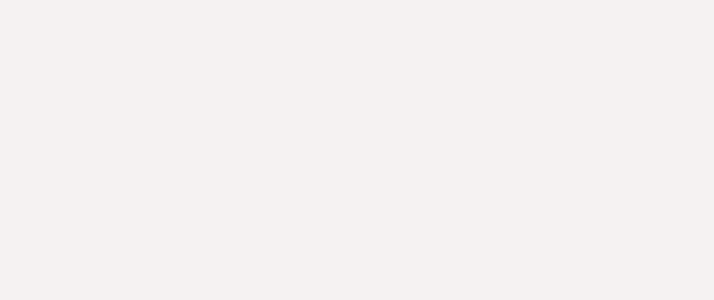
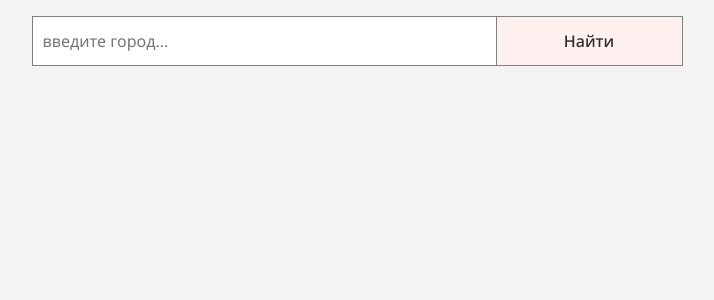
Before and after one commit to PolinaTcaciuc/vue-weather, a Vue app: page /weather in a window 1280 px wide. Before the commit this address had no page. Shown: the top 300 px of the page, without its empty margins (283-997 px from the left). Built offline with nearby package versions, Linux system fonts and the light colour scheme.

Commit message:
feat: add weather fetch page and search form component

```diff
--- a/src/assets/styles/common.scss
+++ b/src/assets/styles/common.scss
@@ -38,3 +38,11 @@ ul {
     margin: 0;
     list-style: none;
 }
+
+
+input[type="search"]::-webkit-search-decoration,
+input[type="search"]::-webkit-search-cancel-button,
+input[type="search"]::-webkit-search-results-button,
+input[type="search"]::-webkit-search-results-decoration {
+  -webkit-appearance:none;
+}
--- /dev/null
+++ b/src/components/SearchForm.vue
@@ -0,0 +1,41 @@
+<template>
+  <form @submit.prevent="searchCity" method="#" action="#" class="form-search pt-3">
+    <v-input
+      v-model.trim="city"
+      type="search"
+      placeholder="введите город..."
+      :maxlength="30"
+      :class="['form-search__input', props.classes.input]"
+    />
+    <v-button
+      bg="pink"
+      :class="['form-search__btn', props.classes.btn]"
+      fontWeight="500"
+      >Найти</v-button
+    >
+  </form>
+</template>
+
+<script setup>
+import { defineProps } from "vue";
+const props = defineProps({
+  classes: {
+    type: Object,
+  },
+});
+</script>
+
+<style lang="scss">
+.form-search {
+  display: flex;
+  justify-content: center;
+  align-items: stretch;
+  &__input {
+    max-height: none;
+  }
+  &__btn {
+    border: 1px solid grey;
+    border-left: none;
+  }
+}
+</style>
--- /dev/null
+++ b/src/pages/WeatherFetchPage.vue
@@ -0,0 +1,21 @@
+<template>
+  <section class="weather-fetch">
+    <div class="container">
+      <div class="row justify-content-center">
+        <search-form :classes="searchFormClasses"/>
+      </div>
+    </div>
+  </section>
+</template>
+
+<script setup>
+import SearchForm from "@/components/SearchForm.vue";
+
+const searchFormClasses = {
+    input:['col-8','col-md-6' ,'col-lg-5'],
+    btn:['col-3', 'col-md-2'],
+}
+</script>
+
+<style lang="scss">
+</style>
--- a/src/router/index.js
+++ b/src/router/index.js
@@ -4,9 +4,12 @@ const routes = [
 
   {
     path: '/',
-    name: 'about',
     component: () => import('@/pages/WeatherStartPage.vue')
-  }
+  },
+  {
+    path: '/weather',
+    component: () => import('@/pages/WeatherFetchPage.vue')
+  },
 ]
 
 const router = createRouter({
```
